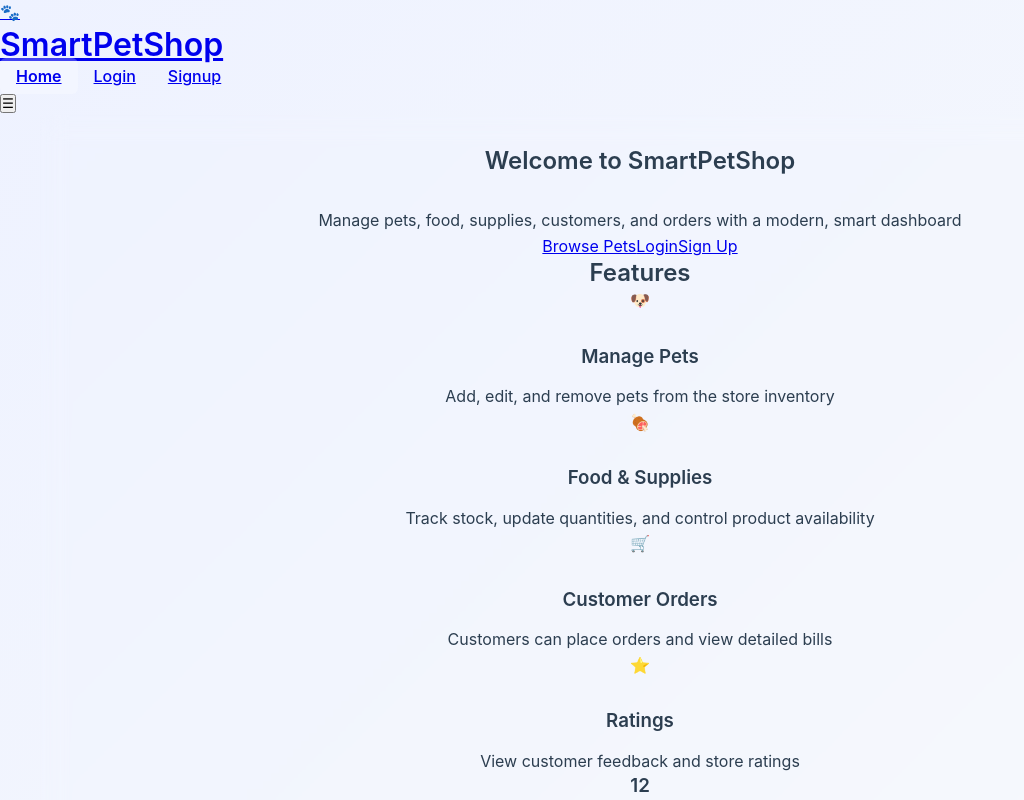
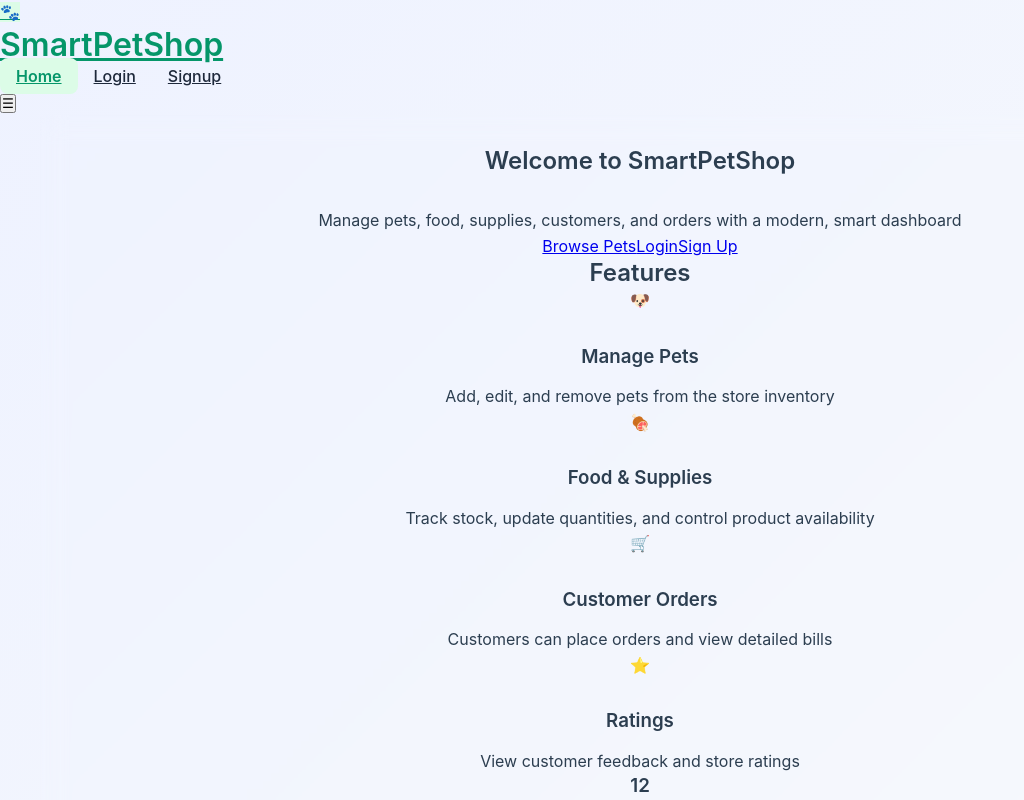
Before and after one commit to rumaisa00/vuework, a Vue app: page / in a window 1280 px wide. Shown: the top 800 px of the page, without its empty margins (0-1024 px from the left). Built offline with nearby package versions, Linux system fonts and the light colour scheme.

Commit message:
Update AppHeader.vue

```diff
--- a/src/components/layout/AppHeader.vue
+++ b/src/components/layout/AppHeader.vue
@@ -1,36 +1,36 @@
 <template>
-  <header class="bg-gradient-to-r from-green-500 to-green-400 text-white shadow-md sticky top-0 z-50">
+  <header class="bg-white shadow-md sticky top-0 z-50">
     <div class="max-w-7xl mx-auto flex justify-between items-center p-4">
-      <!-- Logo -->
       <RouterLink to="/" class="flex items-center gap-2">
-        <span class="text-2xl">🐾</span>
-        <h1 class="text-xl font-bold">SmartPetShop</h1>
+        <span class="text-3xl">🐾</span>
+        <h1 class="text-xl font-bold text-gray-800">SmartPetShop</h1>
       </RouterLink>
 
-      <!-- Desktop Navigation -->
       <nav class="hidden md:flex gap-4">
         <RouterLink to="/" class="nav-link">Home</RouterLink>
         <RouterLink v-if="userRole==='admin'" to="/admin" class="nav-link">Admin</RouterLink>
         <RouterLink v-if="userRole==='employee'" to="/employee" class="nav-link">Employee</RouterLink>
         <RouterLink v-if="userRole==='customer'" to="/customer" class="nav-link">Customer</RouterLink>
+
         <RouterLink v-if="userRole" to="/orders" class="nav-link">Orders</RouterLink>
         <RouterLink v-if="!userRole" to="/login" class="nav-link">Login</RouterLink>
         <RouterLink v-if="!userRole" to="/signup" class="nav-link">Signup</RouterLink>
       </nav>
 
-      <!-- Mobile Toggle -->
-      <button @click="toggleMenu" class="md:hidden focus:outline-none">
-        <span v-if="!menuOpen" class="text-2xl">☰</span>
-        <span v-else class="text-2xl">✕</span>
+      <button class="md:hidden text-2xl" @click="toggleMenu">
+        {{ menuOpen ? '✕' : '☰' }}
       </button>
     </div>
 
-    <!-- Mobile Navigation -->
-    <nav v-if="menuOpen" class="md:hidden bg-green-500 text-white flex flex-col px-4 py-2 space-y-2">
+    <nav
+      v-if="menuOpen"
+      class="md:hidden bg-white shadow-md flex flex-col px-6 py-4 space-y-2"
+    >
       <RouterLink to="/" class="nav-link" @click="closeMenu">Home</RouterLink>
       <RouterLink v-if="userRole==='admin'" to="/admin" class="nav-link" @click="closeMenu">Admin</RouterLink>
       <RouterLink v-if="userRole==='employee'" to="/employee" class="nav-link" @click="closeMenu">Employee</RouterLink>
       <RouterLink v-if="userRole==='customer'" to="/customer" class="nav-link" @click="closeMenu">Customer</RouterLink>
+
       <RouterLink v-if="userRole" to="/orders" class="nav-link" @click="closeMenu">Orders</RouterLink>
       <RouterLink v-if="!userRole" to="/login" class="nav-link" @click="closeMenu">Login</RouterLink>
       <RouterLink v-if="!userRole" to="/signup" class="nav-link" @click="closeMenu">Signup</RouterLink>
@@ -42,27 +42,27 @@
 import { ref, computed } from 'vue'
 
 const menuOpen = ref(false)
-const toggleMenu = () => { menuOpen.value = !menuOpen.value }
-const closeMenu = () => { menuOpen.value = false }
+const toggleMenu = () => menuOpen.value = !menuOpen.value
+const closeMenu = () => menuOpen.value = false
 
-// Example: get role from localStorage (replace with Pinia if used)
 const userRole = computed(() => localStorage.getItem('userRole') || null)
 </script>
 
 <style scoped>
 .nav-link {
+  padding: 0.5rem 1rem;
   font-weight: 500;
-  padding: 0.5rem 1rem;
-  border-radius: 6px;
-  transition: background 0.3s ease;
+  border-radius: 8px;
+  transition: 0.25s;
+  color: #1e293b;
 }
-
 .nav-link:hover {
-  background: rgba(255, 255, 255, 0.2);
+  background: #f0fdf4;
+  color: #059669;
 }
-
-.nav-link.router-link-active {
-  background: rgba(255, 255, 255, 0.25);
+.router-link-active {
+  background: #dcfce7;
+  color: #059669;
   font-weight: 600;
 }
 </style>
```
